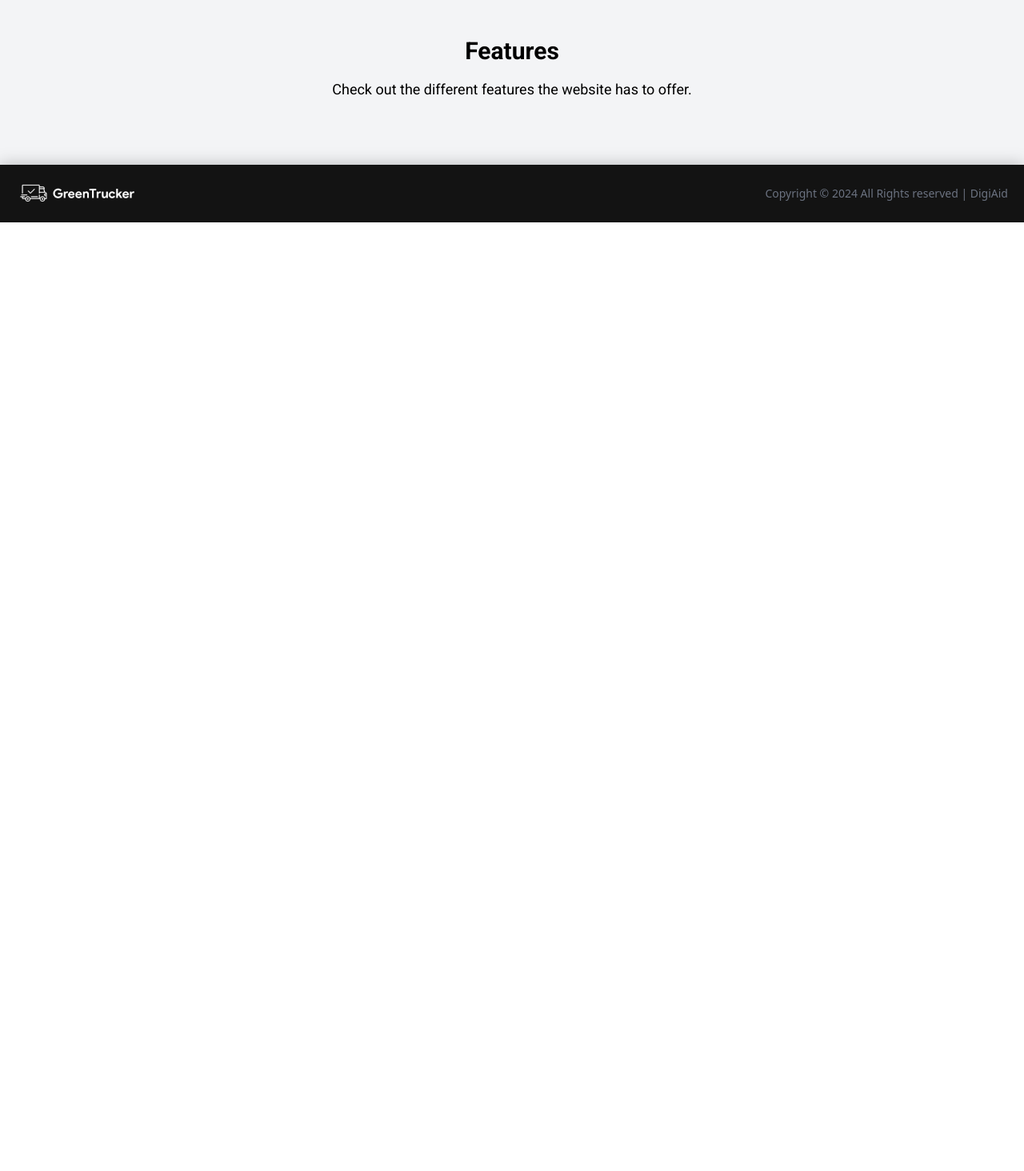
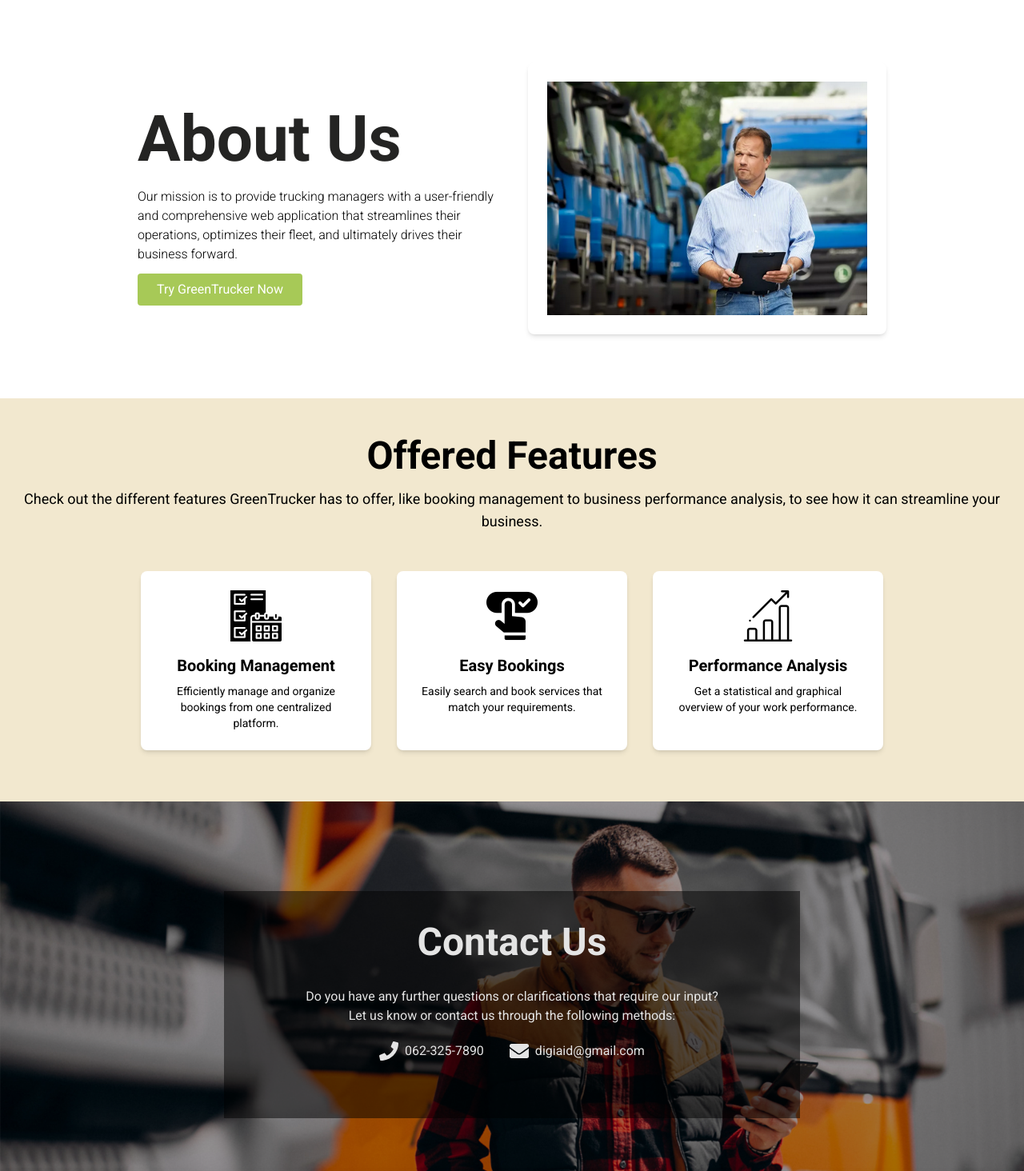
Before and after one commit to baristabarita/Greentrucker, a React (Vite) app in the folder client/: page / in a window 1280 px wide. Shown: the part 546-2010 px from the top of the page at 80% size. Before the commit the page ends 824 px from the top, so only its background shows below. Built offline with nearby package versions, Linux system fonts and the light colour scheme.

Commit message:
completed landing page ui

```diff
--- a/client/package.json
+++ b/client/package.json
@@ -18,6 +18,7 @@
     "flowbite-react": "^0.7.5",
     "react": "^18.2.0",
     "react-dom": "^18.2.0",
+    "react-icons": "^5.0.1",
     "react-modal": "^3.16.1",
     "react-router-dom": "^6.22.3",
     "react-scroll": "^1.9.0"
--- a/client/src/components/navbar/UserNavbar.jsx
+++ b/client/src/components/navbar/UserNavbar.jsx
@@ -19,7 +19,7 @@
                     <span className="self-center text-1xl text-white font-semibold whitespace-nowrap">GreenTrucker</span>
                 </div>
                 <div className="flex md:order-2 space-x-3 md:space-x-0 rtl:space-x-reverse">
-                    <button type="button" className="font-roboto text-black bg-secondarycolor hover:bg-secondarycolor focus:ring-4 focus:outline-none focus:ring-blue-300 font-medium rounded-lg text-sm px-4 py-2 text-center dark:bg-secondarycolor dark:hover:bg-secondarycolor dark:focus:ring-blue-800">Sign In</button>
+                    <button onClick={() => navigate('/userlogin')} type="button" className="font-roboto text-black bg-secondarycolor hover:bg-secondarycolor focus:ring-4 focus:outline-none focus:ring-yellow-300 font-medium rounded-lg text-sm px-4 py-2 text-center dark:bg-secondarycolor dark:hover:bg-secondarycolor dark:focus:ring-blue-800">Sign In</button>
                     <button onClick={toggleMenu} type="button" className="inline-flex items-center p-2 w-10 h-10 justify-center text-sm text-gray-500 rounded-lg md:hidden hover:bg-gray-100 focus:outline-none focus:ring-2 focus:ring-gray-200 dark:text-gray-400 dark:hover:bg-gray-700 dark:focus:ring-gray-600" aria-controls="navbar-sticky" aria-expanded="false">
                         <span className="sr-only">Open main menu</span>
                         <svg className="w-5 h-5" aria-hidden="true" fill="none" viewBox="0 0 17 14">
--- a/client/src/pages/user/landing/LandingPage.jsx
+++ b/client/src/pages/user/landing/LandingPage.jsx
@@ -1,9 +1,33 @@
 import React from 'react';
 import { Link } from 'react-router-dom'
 
+import { FaEnvelope, FaPhone } from 'react-icons/fa'
 import headerbackgroundimage from '../../../assets/images/landingbannerimg.png'
+import aboutusimg from '../../../assets/images/landingpage-aboutimg.png'
+import feature1 from '../../../assets/icons/project-management.png'
+import feature2 from '../../../assets/icons/booking.png'
+import feature3 from '../../../assets/icons/bar-chart.png'
+import contactusimg from '../../../assets/images/contactus-img.png'
 
 const LandingPage = () => {
+    const featuresData = [
+        {
+            title: 'Booking Management',
+            description: 'Efficiently manage and organize bookings from one centralized platform.',
+            image: feature1,
+        },
+        {
+            title: 'Easy Bookings',
+            description: 'Easily search and book services that match your requirements.',
+            image: feature2,
+        },
+        {
+            title: 'Performance Analysis',
+            description: 'Get a statistical and graphical overview of your work performance.',
+            image: feature3,
+        },
+    ]
+
     return (
         <div className='font-roboto animate-fade-in'>
             {/* Landing Page Banner Img */}
@@ -23,15 +47,63 @@
                     </div>
                 </div>
             </header>
-
-            <section className="bg-gray-100 py-12">
-                <div className="container mx-auto text-center">
-                    <h2 className="text-3xl font-bold mb-4">Features</h2>
-                    <p className="text-lg mb-8">Check out the different features the website has to offer.</p>
-
+            <section id="about" className="bg-white py-20 flex flex-col md:flex-row justify-center items-center space-x-10">
+                {/* Column 1 - Info */}
+                <div className="md:w-1/2 md:max-w-md">
+                    <h1 className="text-start text-[10vh] font-roboto font-bold text-userclient">About Us</h1>
+                    <p className="font-roboto font-light">
+                        Our mission is to provide trucking managers with a user-friendly and comprehensive web application that streamlines their operations, optimizes their fleet, and ultimately drives their business forward.
+                    </p>
+                    <Link to="/usregister">
+                                <button className="bg-primarycolor hover:bg-usertrucker text-white py-2 px-6 mt-3 rounded">Try GreenTrucker Now</button>
+                            </Link>
+                </div>
+                {/* Column 2 - Image */}
+                <div className="md:w-1/2 md:max-w-md">
+                    <div className="bg-white rounded-lg shadow-md p-6">
+                        <img src={aboutusimg} alt="About Us" className="object-cover w-full h-full animate-fade-in" />
+                    </div>
                 </div>
             </section>
 
+
+
+            {/* Offered Features Section */}
+            <section className="bg-[#F2E8CF] py-12">
+                <div className="container mx-auto text-center">
+                    <h2 className="text-5xl font-bold mb-4">Offered Features</h2>
+                    <p className="text-lg mb-8">Check out the different features GreenTrucker has to offer, like booking management to business performance analysis, to see how it can streamline your business.</p>
+                    <div className="flex flex-wrap justify-center">
+                        {featuresData.map((feature, index) => (
+                            <div key={index} className="bg-white p-6 m-4 rounded-lg shadow-md w-72">
+                                <img src={feature.image} alt={feature.title} className="w-16 mx-auto mb-4" />
+                                <h3 className="text-xl font-bold mb-2">{feature.title}</h3>
+                                <p className="text-sm">{feature.description}</p>
+                            </div>
+                        ))}
+                    </div>
+                </div>
+            </section>
+            {/* Contact Us */}
+            <section className="bg-blue-200 h-[30em] py-12 text-center" style={{ backgroundImage: `url(${contactusimg})`, backgroundSize: 'cover' }}>
+                <div className="container mx-auto max-w-[45em] mt-[4em] py-10 text-center text-[#e4e4e4] bg-black bg-opacity-50">
+                    <h2 className="text-5xl font-bold mb-8">Contact Us</h2>
+                    <p className="text-md mb-5">
+                        Do you have any further questions or clarifications that require our input?<br /> Let us know or contact us through the following methods:
+                    </p>
+                    <div className="flex justify-center mb-8">
+                        <div className="mr-8 flex items-center">
+                            <FaPhone className="text-2xl mr-2" />
+                            <span>062-325-7890</span>
+                        </div>
+                        <div className="flex items-center">
+                            <FaEnvelope className="text-2xl mr-2" />
+                            <span>digiaid@gmail.com</span>
+                        </div>
+                    </div>
+                </div>
+
+            </section>
         </div>
     )
 }
```
Also changed, not shown: client/src/assets/images/contactus-img.png (added), 1 other file (tests, documents, lock files or other folders).
